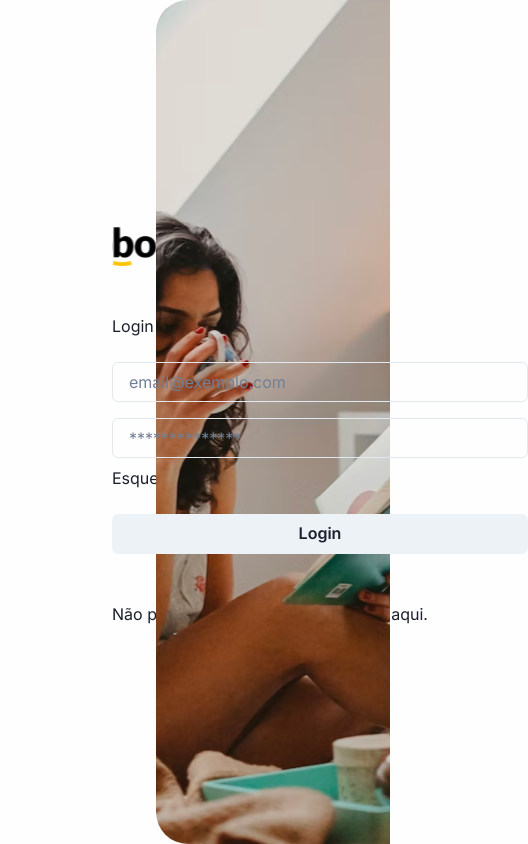
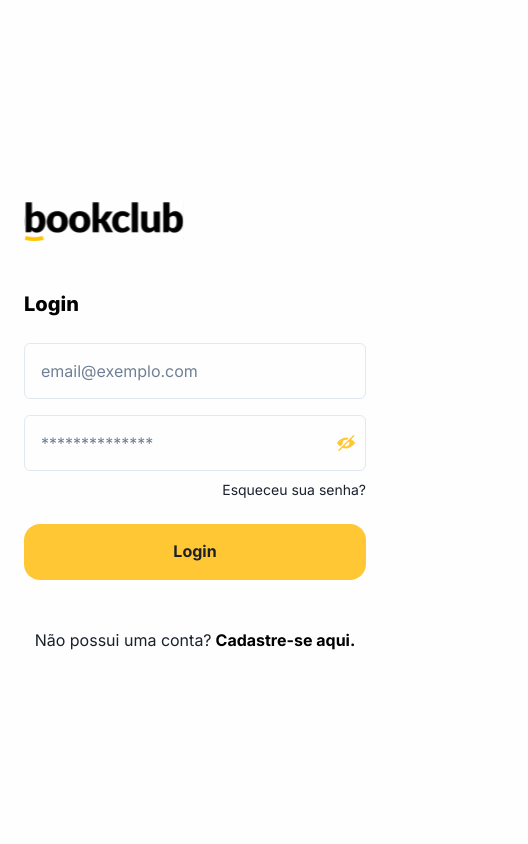
Before and after one commit to WellingtonGabriel1/bookclub-web, a React (Create React App) app: page / in a window 390 px wide. Shown: the whole page, 528 px wide, since content can reach past the window. Built offline with nearby package versions, Linux system fonts and the light colour scheme.

Commit message:
feat: implement responsiviness

```diff
--- a/package.json
+++ b/package.json
@@ -3,6 +3,7 @@
   "version": "0.1.0",
   "private": true,
   "dependencies": {
+    "@chakra-ui/icons": "^2.1.1",
     "@chakra-ui/react": "^2.8.1",
     "@emotion/react": "^11.11.1",
     "@emotion/styled": "^11.11.0",
--- /dev/null
+++ b/src/components/atoms/Button.js
@@ -0,0 +1,15 @@
+import { Button as ChakraButton } from '@chakra-ui/react'
+
+export const Button = ({ children, ...props }) => (
+  <ChakraButton
+    fontWeight="bold"
+    fontSize="16px"
+    borderRadius="16px"
+    _hover={{ bg: 'brand.primary' }}
+    h="56px"
+    bg="brand.primary"
+    {...props}
+  >
+    {children}
+  </ChakraButton>
+)
--- /dev/null
+++ b/src/components/atoms/Link.js
@@ -0,0 +1,25 @@
+import { Link as ChakraLink, Flex } from '@chakra-ui/react'
+
+export const Link = ({ children, ...props }) => (
+  <ChakraLink fontSize="14px" color="brand.darkGrey" {...props}>
+    {children}
+  </ChakraLink>
+)
+
+Link.Action = ({ Text, ActionText, ...props }) => (
+  <Flex w="100%" alignItems="center" justifyContent="center">
+    <ChakraLink mr="4px" fontSize="16px" color="brand.darkGrey" {...props}>
+      {Text}
+    </ChakraLink>
+    <ChakraLink
+      fontWeight="bold"
+      fontSize="16px"
+      color="brand.black"
+      {...props}
+    >
+      {ActionText}
+    </ChakraLink>
+  </Flex>
+)
+
+Link.Action.displayName = 'LinkAction'
--- /dev/null
+++ b/src/components/atoms/index.js
@@ -0,0 +1,3 @@
+export * from './text'
+export * from './Link'
+export * from './Button'
--- /dev/null
+++ b/src/components/atoms/text.js
@@ -0,0 +1,18 @@
+import { Text as ChakraText } from '@chakra-ui/react'
+
+export const Text = ({ children, ...props }) => {
+  return <ChakraText {...props}>{children}</ChakraText>
+}
+
+Text.ScreenTitle = ({ children, ...props }) => (
+  <ChakraText
+    color="brand.black"
+    fontWeight="extrabold"
+    fontSize="20px"
+    {...props}
+  >
+    {children}
+  </ChakraText>
+)
+
+Text.ScreenTitle.displayName = 'ScreenTitle'
--- /dev/null
+++ b/src/components/index.js
@@ -0,0 +1,2 @@
+export * from './atoms'
+export * from './molecules'
--- /dev/null
+++ b/src/components/molecules/Input.js
@@ -0,0 +1,50 @@
+import { useState } from 'react'
+import {
+  Input as ChakraInput,
+  InputGroup,
+  InputRightElement,
+  Button
+} from '@chakra-ui/react'
+import { ViewIcon, ViewOffIcon } from '@chakra-ui/icons'
+
+export const Input = (props) => (
+  <ChakraInput
+    h="56px"
+    fontSize="16px"
+    focusBorderColor="brand.primary"
+    {...props}
+  />
+)
+
+Input.Password = (props) => {
+  const [show, setShow] = useState(false)
+  const handleClick = () => setShow(!show)
+  return (
+    <InputGroup size="md" {...props}>
+      <Input
+        focusBorderColor="brand.primary"
+        pr="4.5rem"
+        fontSize="16px"
+        type={show ? 'text' : 'password'}
+        placeholder="**************"
+      />
+      <InputRightElement h="100%">
+        <Button
+          h="100%"
+          bg="transparent"
+          _hover={{ bg: 'transparent' }}
+          size="sm"
+          color="brand.primary"
+          onClick={handleClick}
+          display="flex"
+          alignItems="center"
+          justifyContent="center"
+        >
+          {show ? <ViewIcon boxSize="18px" /> : <ViewOffIcon boxSize="18px" />}
+        </Button>
+      </InputRightElement>
+    </InputGroup>
+  )
+}
+
+Input.Password.displayName = 'InputPassword'
--- /dev/null
+++ b/src/components/molecules/index.js
@@ -0,0 +1 @@
+export * from './Input'
--- a/src/modules/unauthenticated/screens/Login/index.js
+++ b/src/modules/unauthenticated/screens/Login/index.js
@@ -1,28 +1,36 @@
-import { Flex, Image, Text, Input, Link, Button } from '@chakra-ui/react'
+import { Flex, Image } from '@chakra-ui/react'
+import { Text, Input, Link, Button } from 'components'
 
 export const LoginScreen = () => {
   return (
     <Flex flexDir="row" w="100vw" h="100vh">
       <Flex
-        alignItems="flex-start"
+        alignItems={['center', 'flex-start']}
         justifyContent="center"
-        paddingLeft="112px"
+        paddingLeft={['0px', '0px', '0px', '112px']}
+        padding={['24px', '48px', '80px', '112px']}
         flexDir="column"
-        w="40%"
+        w={['100%', '100%', '100%', '40%']}
         h="100%"
       >
-        <Flex flexDir="column" w="416px">
+        <Flex flexDir="column" w={['100%', '100%', '100%', '416px']}>
           <Image src="/img/logo.svg" alt="BookClub Logo" w="160px" h="48px" />
-          <Text mt="48px">Login</Text>
+          <Text.ScreenTitle mt="48px">Login</Text.ScreenTitle>
           <Input mt="24px" placeholder="email@exemplo.com" />
-          <Input mt="16px" placeholder="**************" />
-          <Link mt="8px">Esqueceu sua senha?</Link>
+          <Input.Password mt="16px" placeholder="**************" />
+          <Flex w="100%" alignItems="flex-end" justifyContent="flex-end">
+            <Link mt="8px">Esqueceu sua senha?</Link>
+          </Flex>
           <Button mt="24px">Login</Button>
-          <Link mt="48px">Não possui uma conta? Cadastre-se aqui.</Link>
+          <Link.Action
+            mt="48px"
+            Text="Não possui uma conta?"
+            ActionText="Cadastre-se aqui."
+          />
         </Flex>
       </Flex>
       <Flex
-        w="60%"
+        w={['0%', '0%', '0%', '60%']}
         h="100%"
         backgroundImage="url('/img/auth_background.svg')"
         backgroundSize="cover"
```
Also changed, not shown: 1 other file (tests, documents, lock files or other folders).
